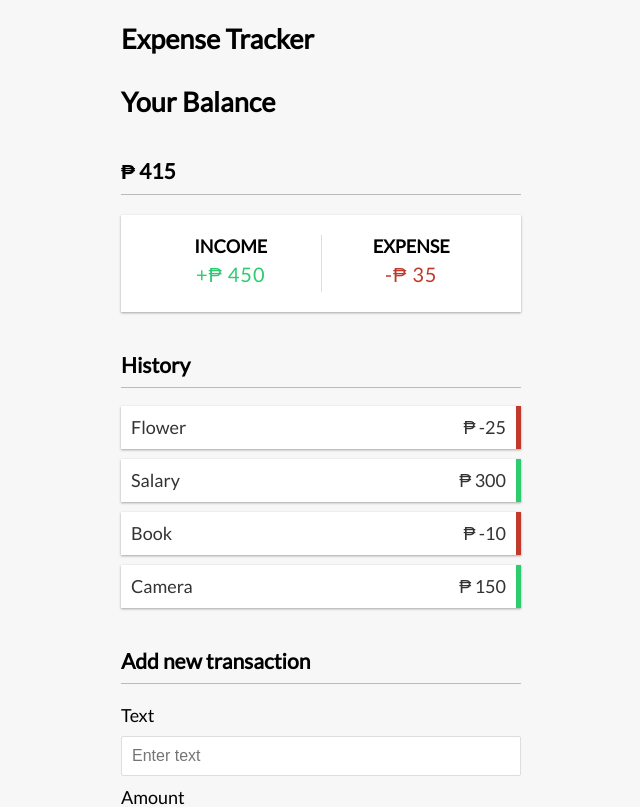
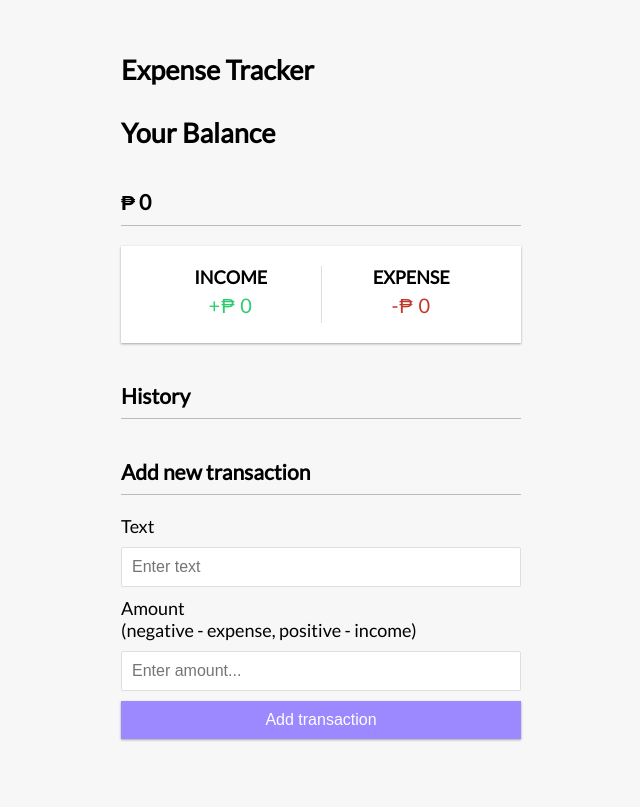
Before and after one commit to eisBlume0901/Expense_Tracker_VueJS, a Vue app in the folder expense_tracker/: page / in a window 1280 px wide. Shown: the top 807 px of the page, without its empty margins (319-959 px from the left). Built offline with nearby package versions, Linux system fonts and the light colour scheme.

Commit message:
Added localStorage functionality for data persistence.

```diff
--- a/expense_tracker/src/App.vue
+++ b/expense_tracker/src/App.vue
@@ -1,18 +1,25 @@
 <script setup>
-import Header from './components/Header.vue'
-import Balance from './components/Balance.vue'
+import Header from './components/Header.vue';
+import Balance from './components/Balance.vue';
 import IncomeExpenses from "@/components/IncomeExpenses.vue";
 import TransactionList from "@/components/TransactionList.vue";
 import AddTransaction from "@/components/AddTransaction.vue";
 
 import {ref} from "vue";
-import { computed } from 'vue' // In Java, it is lambda expression
+import { computed } from 'vue'; // In Java, it is lambda expression
+import { useToast}  from "vue-toastification";
+import { onMounted } from 'vue'; // The moment the website is loaded, this will be executed
+
+
+onMounted(() => {
+  const savedTransactions = JSON.parse(localStorage.getItem('transactions'));
+
+  if (savedTransactions) {
+    transactions.value = savedTransactions;
+  }
+})
 
 const transactions = ref([
-  { id: 1, text: 'Flower', amount: -25 },
-  { id: 2, text: 'Salary', amount: 300 },
-  { id: 3, text: 'Book', amount: -10 },
-  { id: 4, text: 'Camera', amount: 150 }
 ])
 
 // transaction.value pertains to the array not the amount
@@ -37,8 +44,32 @@
       .toFixed(2)) //  setting two decimal places
 })
 
+const toast = useToast()
 const handleTransactionSubmitted = (transactionData) => {
-  console.log(transactionData);
+  transactions.value.push({
+    id: generateUniqueId(),
+    text:   transactionData.text,
+    amount: transactionData.amount
+  });
+
+  saveTransactionsToLocalStorage();
+
+  toast.success('Transaction added');
+}
+
+const generateUniqueId = () => {
+  return Math.floor(Math.random() * 100000000);
+}
+
+const handleTransactionDeleted = (id) => {
+  transactions.value = transactions.value.filter(transaction => transaction.id !== id);
+
+  toast.success('Transaction deleted');
+}
+
+// Save transactions to local storage
+const saveTransactionsToLocalStorage = () => {
+  localStorage.setItem('transactions', JSON.stringify(transactions.value)); // note transactions.value is an array
 }
 </script>
 
@@ -47,7 +78,7 @@
   <div class="container">
     <Balance :total="total" />
     <IncomeExpenses :income=income :expenses=expenses />
-    <TransactionList :transactions="transactions" />
+    <TransactionList :transactions="transactions" @transactionDeleted="handleTransactionDeleted" />
     <AddTransaction @transactionSubmitted="handleTransactionSubmitted"/>
   </div>
 </template>
--- a/expense_tracker/src/components/TransactionList.vue
+++ b/expense_tracker/src/components/TransactionList.vue
@@ -1,6 +1,7 @@
 <script setup>
 
-import { defineProps } from 'vue'
+import { defineProps } from 'vue';
+import { defineEmits } from 'vue';
 
 const props = defineProps({
   transactions: {
@@ -8,13 +9,24 @@
     required: true
   },
 })
+
+// In Vanilla JS, this is equivalent to the following:
+// const deleteTransaction = (id) => {
+//   const event = new CustomEvent('deleteTransaction', { detail: id });
+//   document.dispatchEvent(event);
+// }
+
+const emit = defineEmits(['transactionDeleted'])
+const deleteTransaction = (id) => {
+  emit('transactionDeleted', id)
+}
 </script>
 
 <template>
   <h3>History</h3>
   <ul id="list" class="list">
     <li v-for="transaction in transactions" :key="transaction.id" :class="transaction.amount > 0 ? 'plus' : 'minus'">
-            {{ transaction.text }} <span>₱ {{ transaction.amount }}</span><button class="delete-btn">x</button>
+            {{ transaction.text }} <span>₱ {{ transaction.amount }}</span><button @click="deleteTransaction(transaction.id)" class="delete-btn">x</button>
     </li>
   </ul>
 </template>
```
